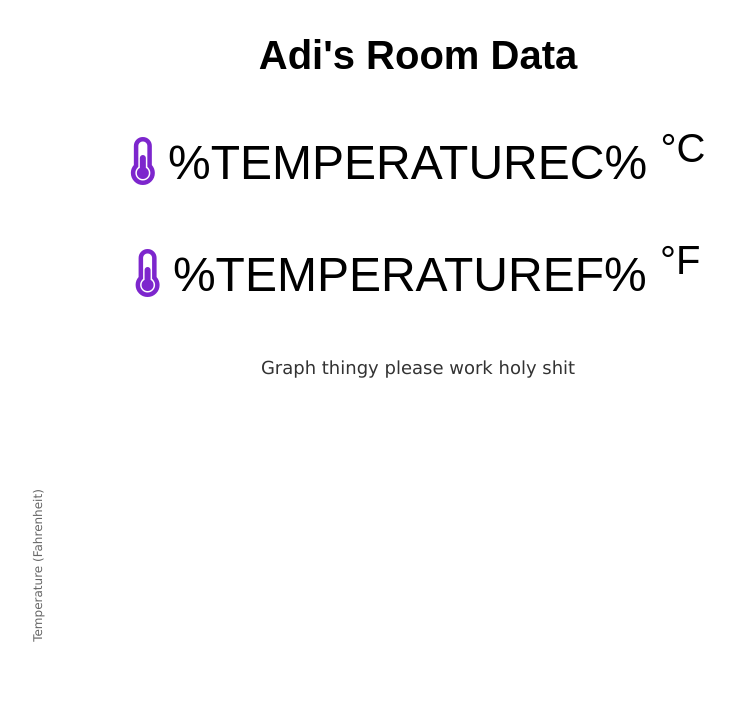
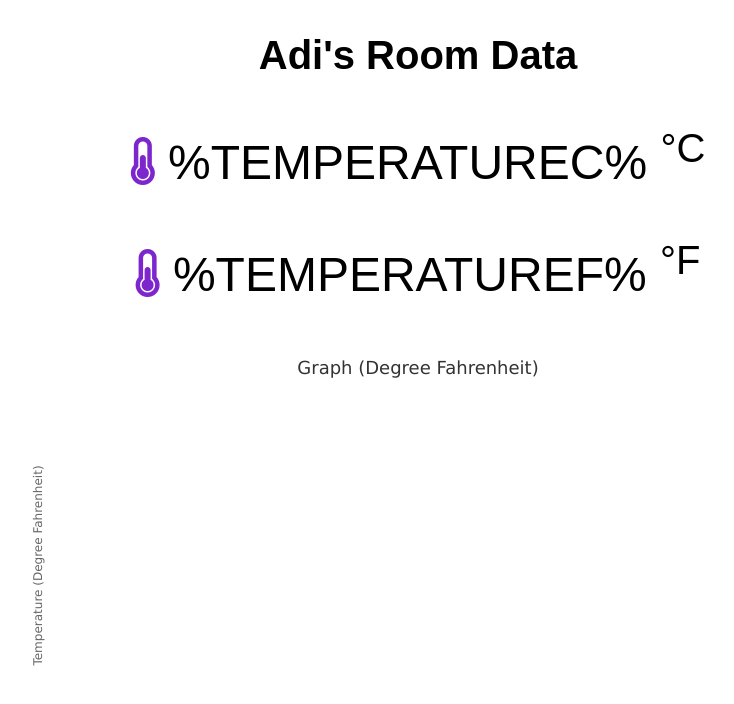
Before and after one commit to adithayyil/weather, a plain HTML site: page AIO (ESP8266)/data/index.html in a window 1280 px wide. Shown: the top 704 px of the page, without its empty margins (222-956 px from the left). Drawn offline with nearby package versions, Linux system fonts and the light colour scheme; no server answers.

Commit message:
update graph

```diff
--- a/AIO (ESP8266)/data/index.html
+++ b/AIO (ESP8266)/data/index.html
@@ -74,7 +74,7 @@
 
     var chartT = new Highcharts.Chart({
         chart: { renderTo: 'chart-temperature' },
-        title: { text: 'Graph thingy please work holy shit' },
+        title: { text: 'Graph (Degree Fahrenheit)' },
         series: [{
             showInLegend: false,
             data: []
@@ -91,8 +91,7 @@
             dateTimeLabelFormats: { second: '%H:%M:%S' }
         },
         yAxis: {
-            title: { text: 'Temperature (Fahrenheit)' }
-            //title: { text: 'Temperature (Fahrenheit)' }
+            title: { text: 'Temperature (Degree Fahrenheit)' }
         },
         credits: { enabled: false }
     });
```
Also changed, not shown: 1 other file.
